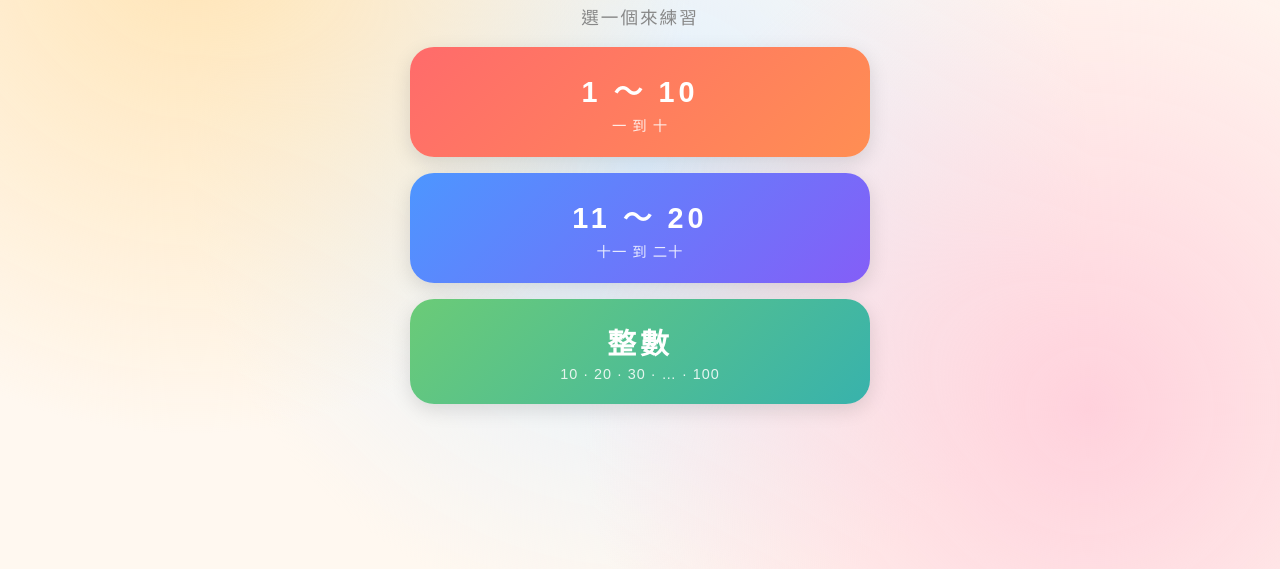
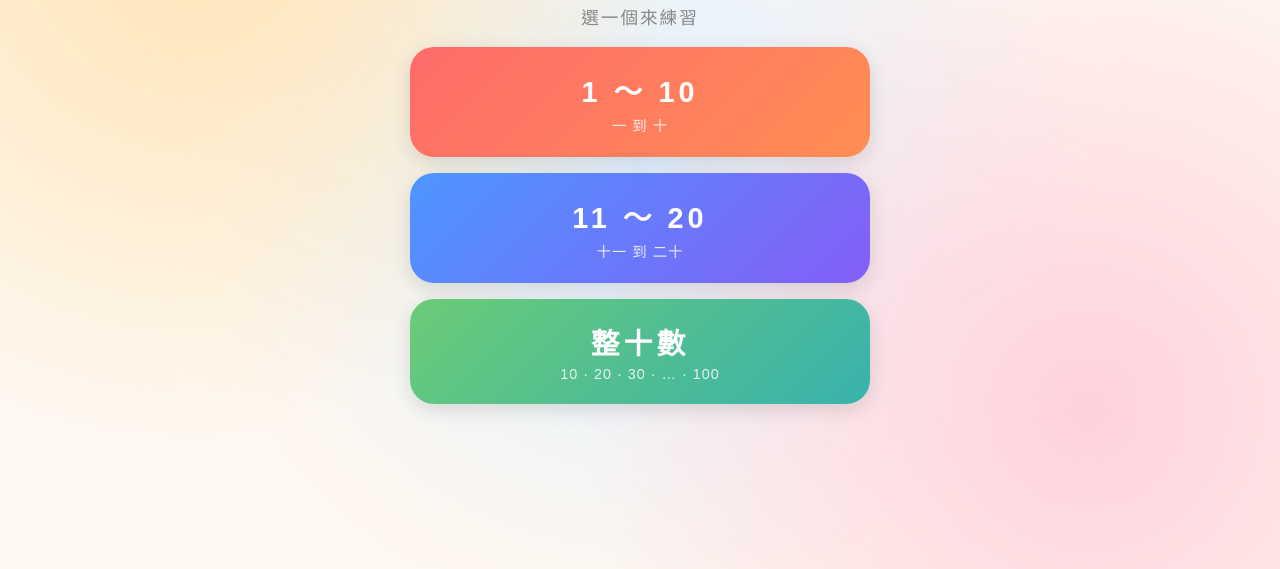
Before and after one commit to christie-studio/numbers-game, a plain HTML site: page index.html in a window 1280 px wide. Shown: the part 231-800 px from the top of the page. Drawn offline with Linux system fonts and the light colour scheme.

Commit message:
Add files via upload

```diff
--- a/index.html
+++ b/index.html
@@ -383,7 +383,7 @@
         <span class="btn-sub">十一 到 二十</span>
       </button>
       <button class="menu-btn btn-c" onclick="startGame('c')">
-        整數
+        整十數
         <span class="btn-sub">10 · 20 · 30 · … · 100</span>
       </button>
     </div>
```
